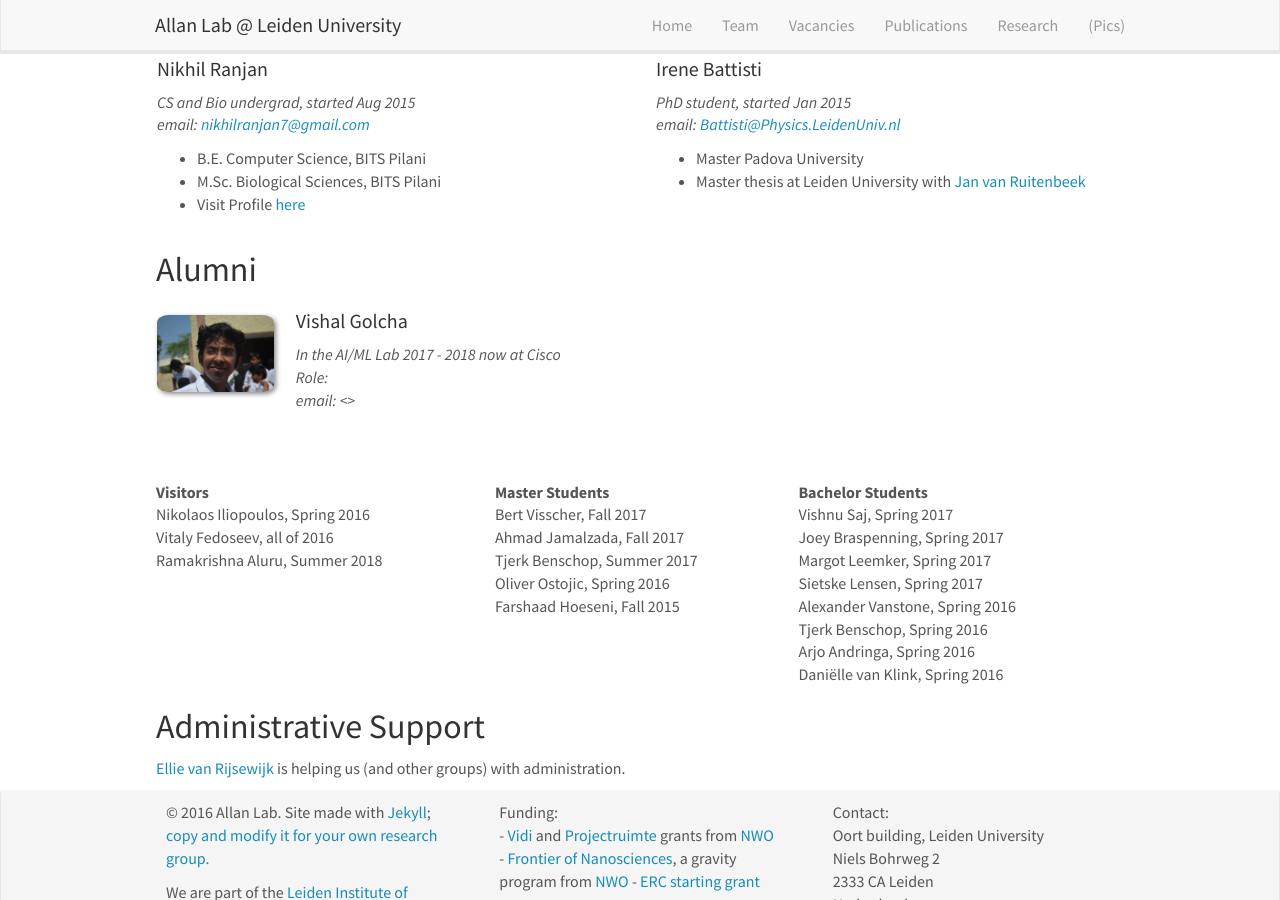
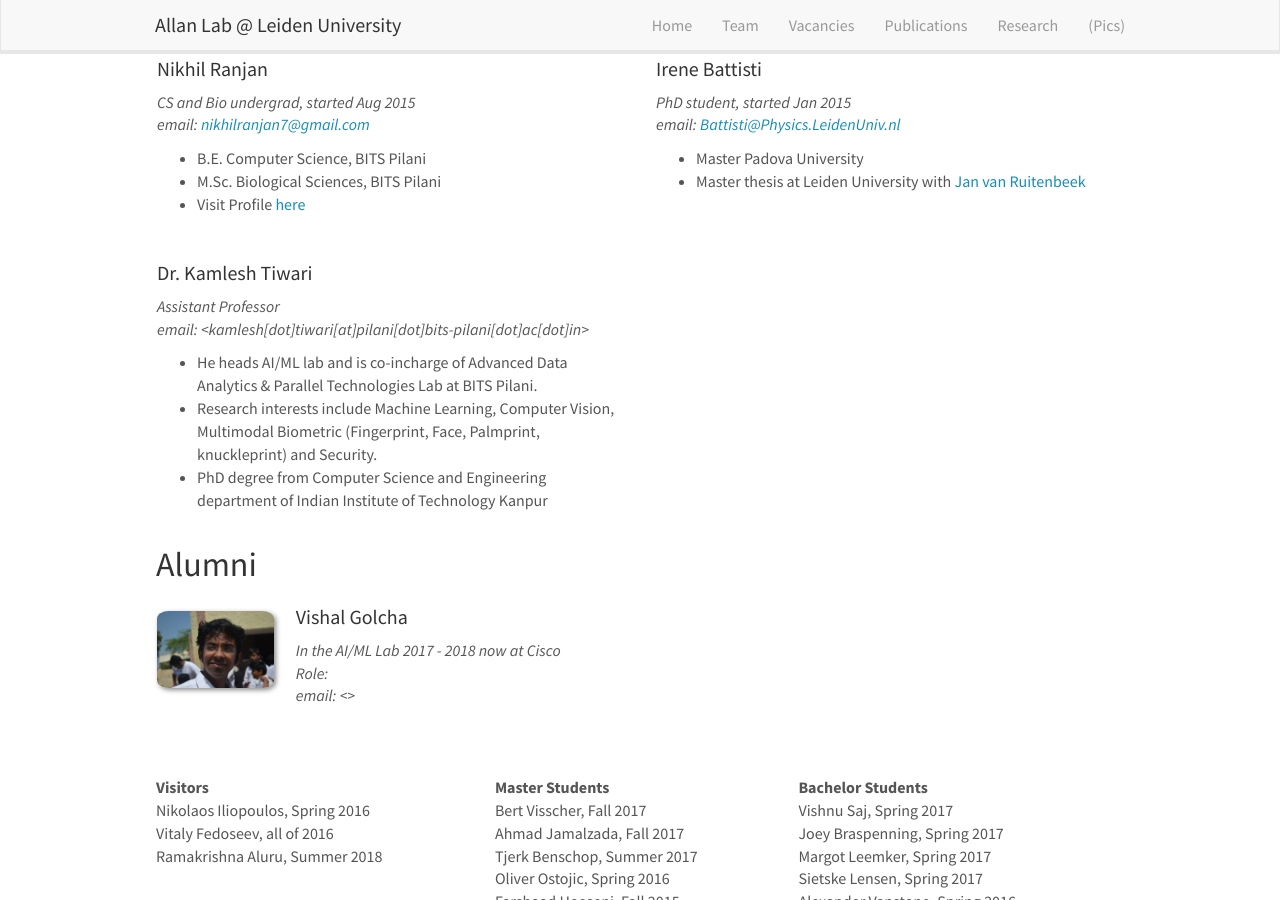
Before and after one commit to aiml-lab/aiml-lab.github.io, a Jekyll site: the page built from _pages/team.md, in a window 1280 px wide and 900 px high, scrolled down 664 px. Built offline with Jekyll 4.4.1, drawn with Linux system fonts in a browser that asks for light colours; nearby versions of some CDN libraries.

Commit message:
Update students.yml

```diff
--- a/_data/students.yml
+++ b/_data/students.yml
@@ -1,13 +1,3 @@
-#- name:
-#  photo: rock.jpg
-#  info:
-#  email:
-#  number_educ:
-#  education1:
-#  education2:
-#  education3:
-#  education4:
-
 - name: Nikhil Ranjan
   photo: Nikhil.png
   info: CS and Bio undergrad, started Aug 2015
@@ -25,3 +15,21 @@
   number_educ: 2
   education1: Master Padova University
   education2: Master thesis at Leiden University with <a href="https://www.physics.leidenuniv.nl/vanruitenbeek">Jan van Ruitenbeek</a>
+
+- name: Dr. Kamlesh Tiwari
+  photo: Kamlesh.jpg
+  info: Assistant Professor
+  email: kamlesh[dot]tiwari[at]pilani[dot]bits-pilani[dot]ac[dot]in
+  number_educ: 3
+  education1: He heads AI/ML lab and is co-incharge of Advanced Data Analytics & Parallel Technologies Lab at BITS Pilani.
+  education2: Research interests include Machine Learning, Computer Vision, Multimodal Biometric (Fingerprint, Face, Palmprint, knuckleprint) and Security.
+  education3: PhD degree from Computer Science and Engineering department of Indian Institute of Technology Kanpur
+#- name:
+#  photo: rock.jpg
+#  info:
+#  email:
+#  number_educ:
+#  education1:
+#  education2:
+#  education3:
+#  education4:
```
